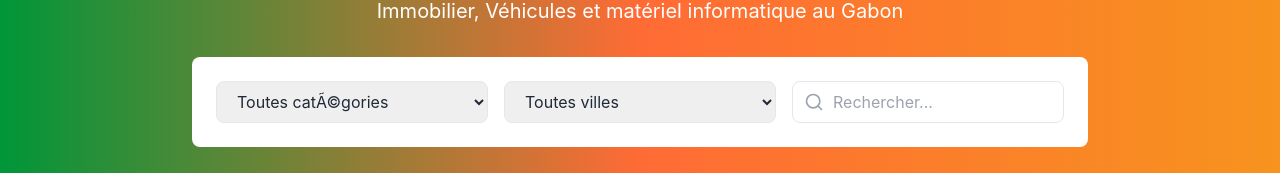
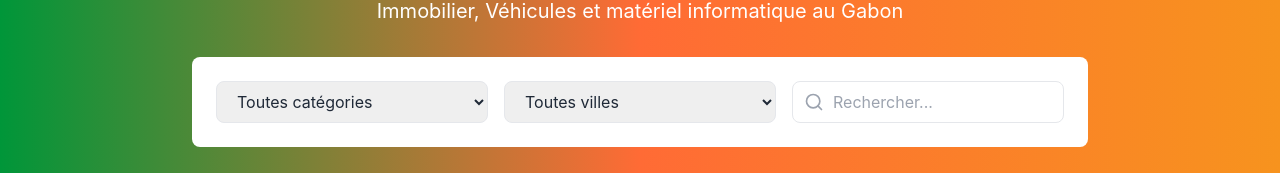
Before and after one commit to jeandirel/auto-immo, a React (Vite) app: page / in a window 1280 px wide. Shown: the part 243-416 px from the top of the page. Built offline with nearby package versions, Linux system fonts and the light colour scheme.

Commit message:
fix: correct encoding for 'catégories' in dropdown

```diff
--- a/src/App.jsx
+++ b/src/App.jsx
@@ -254,7 +254,7 @@ function HomePage() {
                                 value={filters.categorie}
                                 onChange={(e) => setFilters({ ...filters, categorie: e.target.value })}
                             >
-                                <option value="">Toutes catÃ©gories</option>
+                                <option value="">Toutes catégories</option>
                                 {CATEGORIES.map(cat => <option key={cat.key} value={cat.key}>{cat.label}</option>)}
                             </select>
 
```
